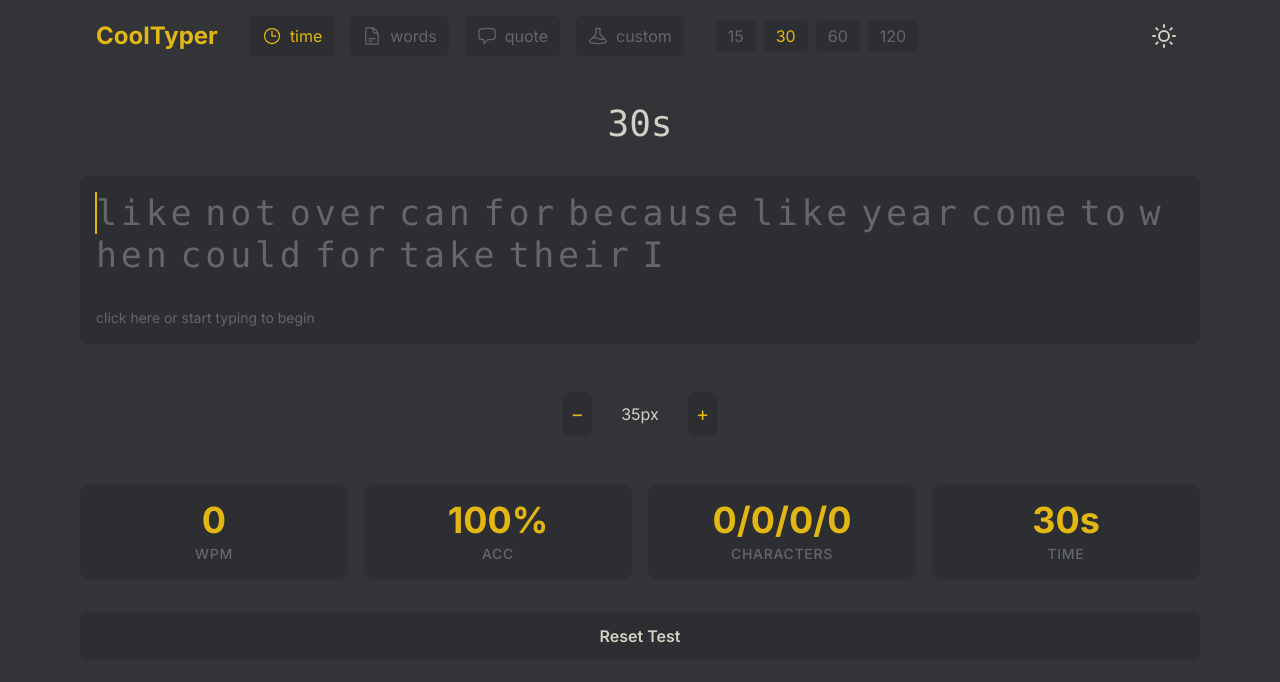
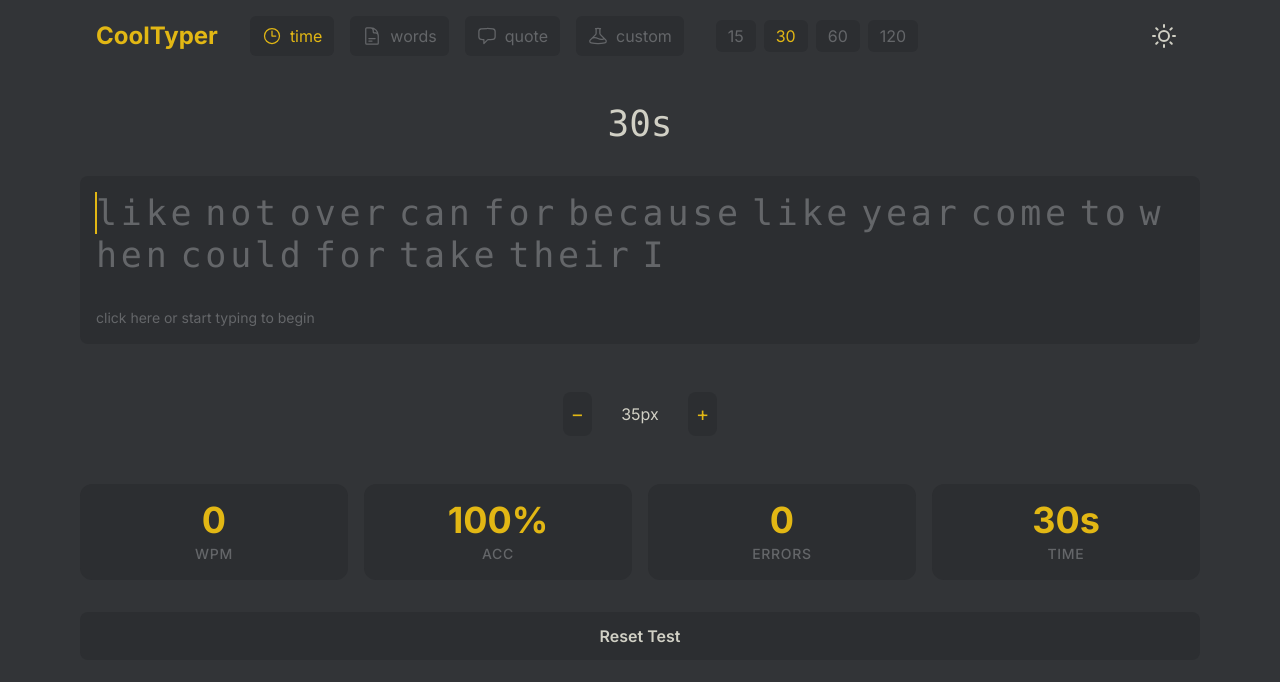
Before and after one commit to netmanoj/cooltyper, a Next.js app: page / in a window 1280 px wide. Shown: the top 682 px of the page. Built offline with nearby package versions, Linux system fonts and the light colour scheme.

Commit message:
deploy fix 2

```diff
--- a/app/components/typing/Stats.tsx
+++ b/app/components/typing/Stats.tsx
@@ -3,6 +3,7 @@ import React from 'react';
 interface StatsProps {
   wpm: number;
   accuracy: number;
+  errors: number;
   characters: {
     correct: number;
     incorrect: number;
@@ -29,6 +30,7 @@ interface StatsProps {
 export default function Stats({
   wpm,
   accuracy,
+  errors,
   characters,
   time,
   isDarkTheme,
@@ -58,13 +60,13 @@ export default function Stats({
         </span>
       </div>
 
-      {/* Characters */}
+      {/* Errors */}
       <div className="flex flex-col items-center p-4 rounded-xl" style={{ backgroundColor: currentTheme.containerBg }}>
         <span className="text-3xl sm:text-4xl font-bold mb-1" style={{ color: themes.dark.primary }}>
-          {characters.correct}/{characters.incorrect}/{characters.extra}/{characters.missed}
+          {errors}
         </span>
         <span className="text-xs sm:text-sm uppercase tracking-wider font-medium" style={{ color: currentTheme.textDark }}>
-          characters
+          errors
         </span>
       </div>
 
```
